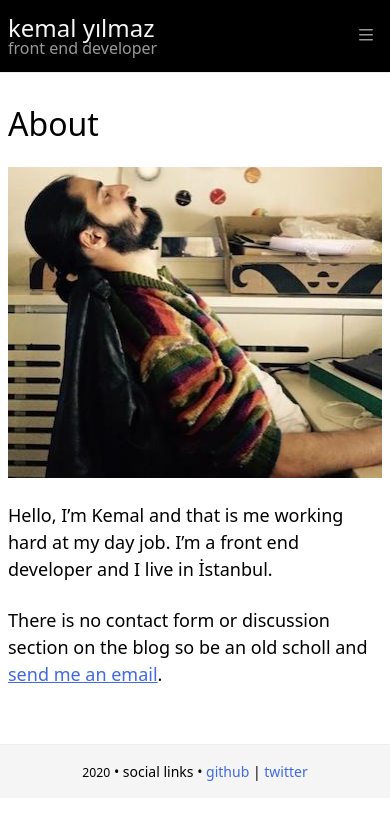
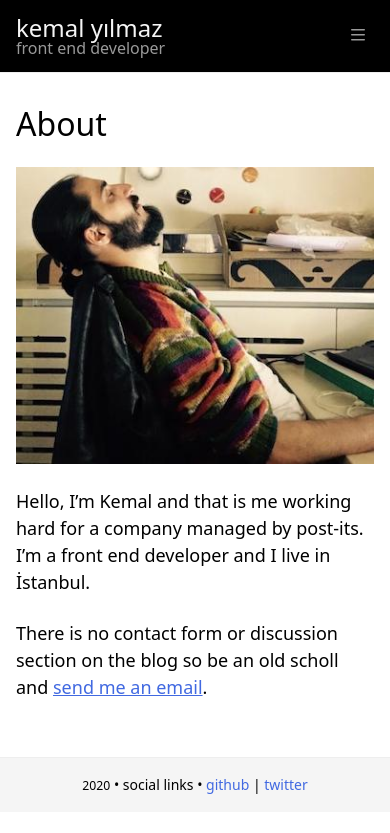
Before and after one commit to xkema/xkema.github.io, a Jekyll site: the page built from _pages/about.md, in a window 390 px wide. Shown: the top 833 px of the page. Built offline with Jekyll 4.4.1, drawn with Linux system fonts in a browser that asks for light colours.

Commit message:
Updated gpt events image
- Updated about page
- Added expand collapse content image feature (disabled)

```diff
--- a/_pages/about.md
+++ b/_pages/about.md
@@ -5,6 +5,6 @@
 
 ![day-job](/assets/uploads/day-job.jpg)
 
-Hello, I'm Kemal and that is me working hard at my day job. I'm a front end developer and I live in İstanbul.
+Hello, I'm Kemal and that is me working hard for a company managed by post-its. I'm a front end developer and I live in İstanbul.
 
 There is no contact form or discussion section on the blog so be an old scholl and <a href="mailto:kemal.yilmaz@tutanota.com">send me an email</a>.
--- a/_sass/base.scss
+++ b/_sass/base.scss
@@ -64,7 +64,7 @@
 
 ol,
 ul {
-  margin-top: 0 0 1rem;
+  margin: 0 0 1rem;
   padding-left: 2rem;
   ol,
   ul {
@@ -78,7 +78,7 @@
 
 blockquote {
   border-left: 4px solid var(--color-lighter-gray);
-  margin: 2em 0 2em 1em;
+  margin: 2em 0 2em 1px;
   padding: 0 1em;
   color: var(--color-mid-gray);
   font-style: italic;
--- a/_sass/theme.scss
+++ b/_sass/theme.scss
@@ -190,6 +190,20 @@
   }
 }
 
+// enable to activate click & expand content images
+// .post-content {
+//   .expanded-post-image {
+//     display: flex;
+//     flex-direction: column;
+//     align-items: center;
+//     img {
+//       max-width: unset;
+//       width: calc( 100vw - 20rem );
+//       min-width: 100%;
+//     }
+//   }
+// }
+
 // --- page
 
 .page {
@@ -256,6 +270,11 @@
   }
 
   .container {
-    padding: 0 .5rem;
+    padding: 0 1rem;
+  }
+
+  blockquote {
+    margin: 1rem 0 1rem 1px;
+    padding: 0 1rem;
   }
 }
```
Also changed, not shown: assets/js/main.js (+12 -0 lines), assets/raw/gpt-s-event-lifecycle-timeline.svg, assets/uploads/gpt-s-event-lifecycle-timeline-opt.svg.
